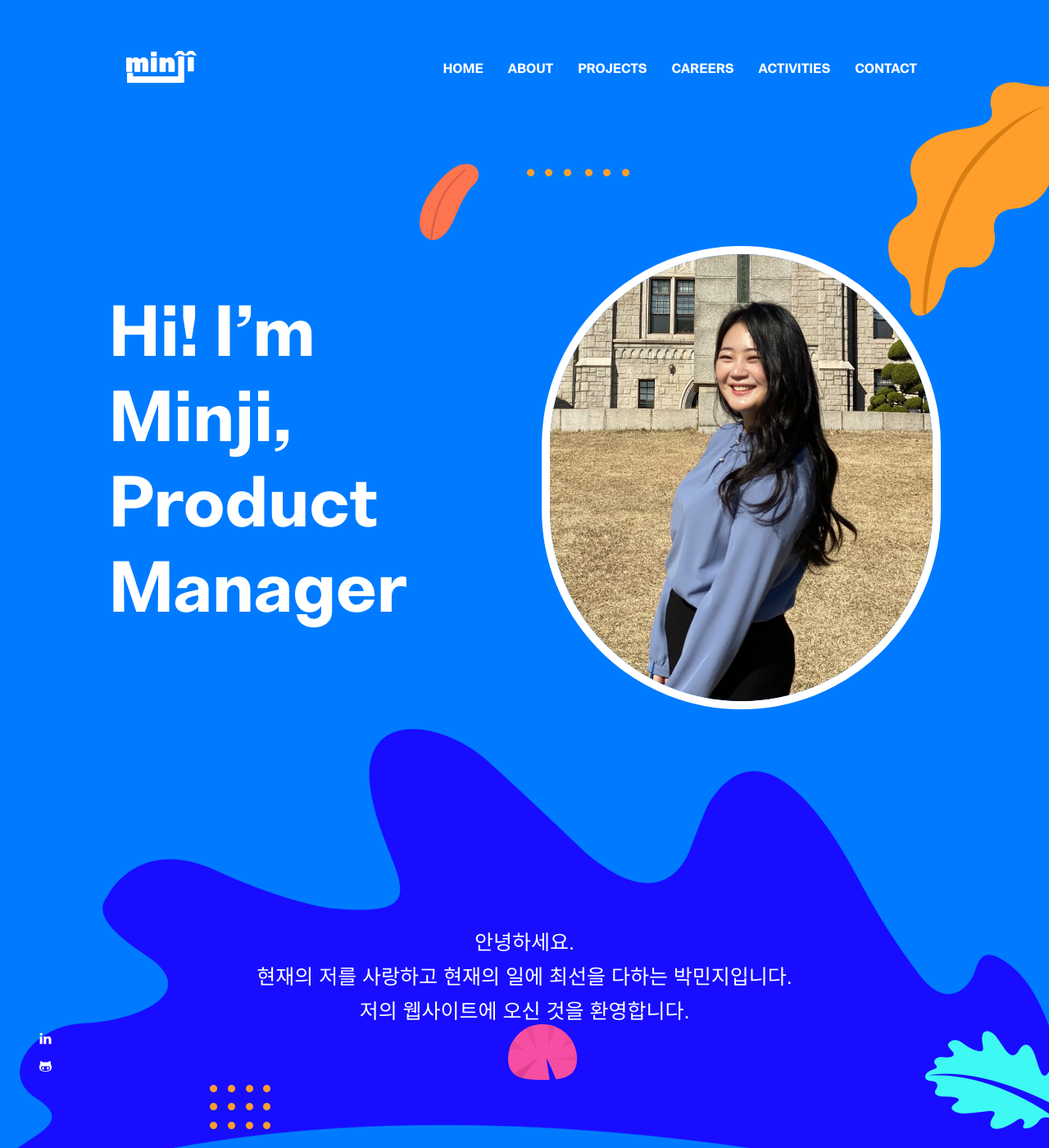
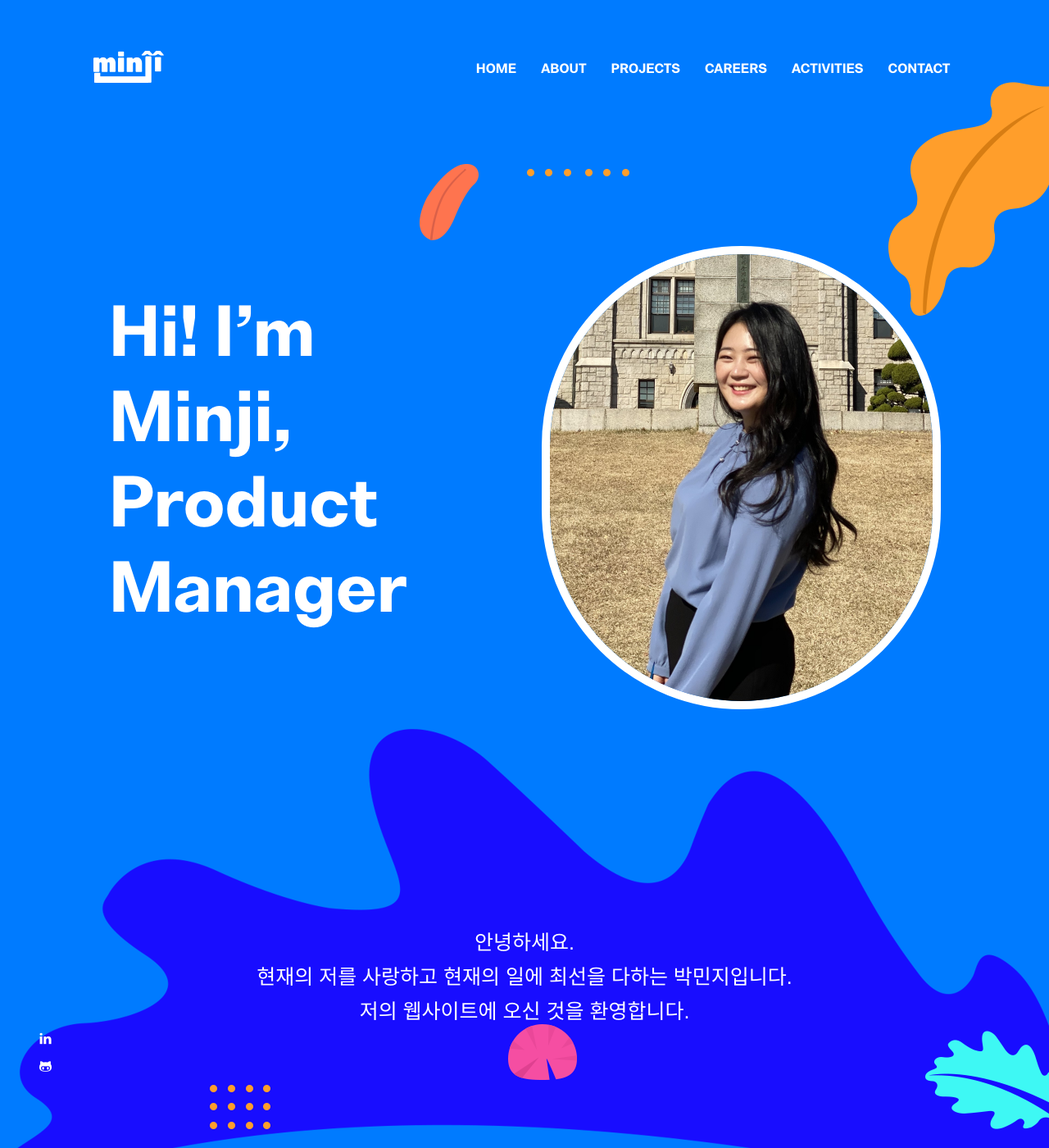
Before and after one commit to GrowingGlowingMinji/GrowingGlowingMinji.github.io, a Jekyll site: the page built from index.html, in a window 1280 px wide and 1400 px high. Shown: the whole window at 82% size. Built offline with Jekyll 4.4.1, drawn with Linux system fonts in a browser that asks for light colours.

Commit message:
media relative ratio - navi

```diff
--- a/assets/scss/templates/_navigation.scss
+++ b/assets/scss/templates/_navigation.scss
@@ -1,6 +1,6 @@
-.navigation{
-  padding: 40px 130px;
-  transition: .3s ease;
+.navigation {
+  padding: 40px 7%;
+  transition: 0.3s ease;
   &.nav-bg {
     background-color: $primary-color;
     padding: 15px 100px;
@@ -14,19 +14,19 @@
   }
 }
 
-.navbar{
-  .nav-item{
-    .nav-link{
+.navbar {
+  .nav-item {
+    .nav-link {
       font-family: $tertiary-font;
       text-transform: uppercase;
       padding: 15px;
     }
-    &.active{
+    &.active {
       font-weight: bold;
     }
   }
 }
 
-.navbar-dark .navbar-nav .nav-link{
+.navbar-dark .navbar-nav .nav-link {
   color: $white;
 }
```
